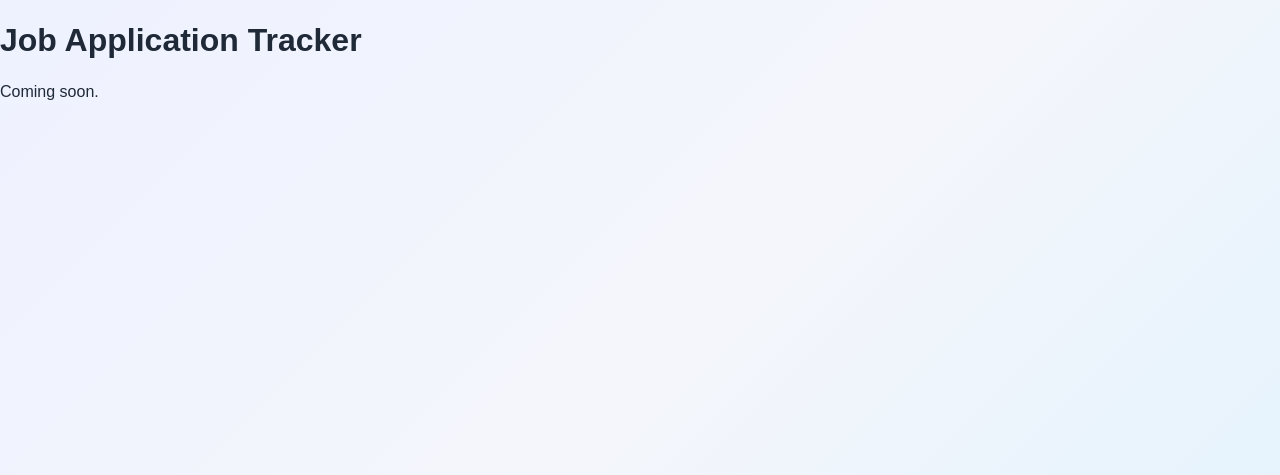
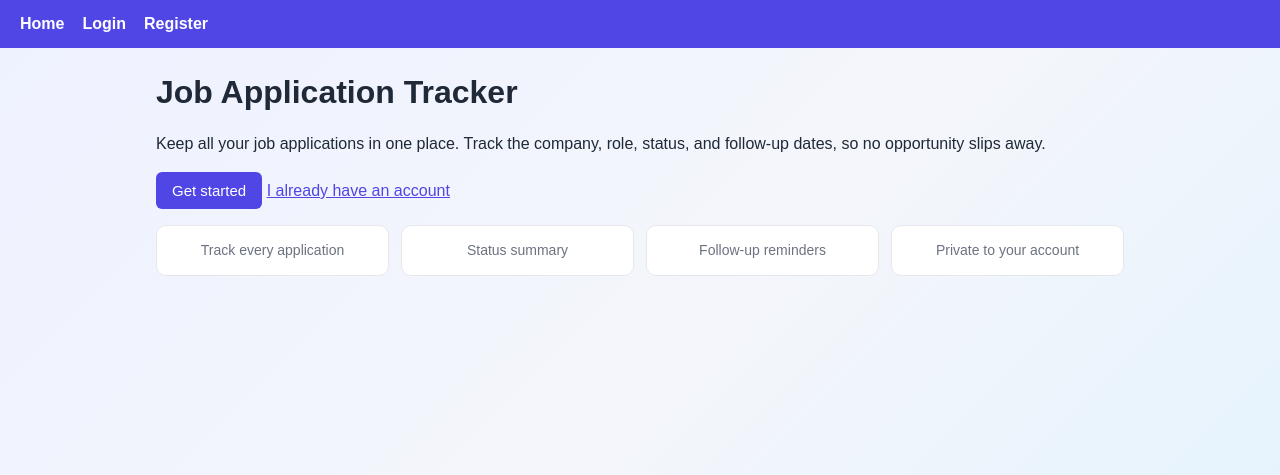
Before and after one commit to bunny999408/job-tracker, a Flask app: page / in a window 1280 px wide. Shown: the top 475 px of the page. Run offline with Flask 3, Linux system fonts and the light colour scheme.

Commit message:
Improve home page

```diff
--- a/templates/index.html
+++ b/templates/index.html
@@ -1,12 +1,22 @@
-<!DOCTYPE html>
-<html>
-<head>
-  <meta name="viewport" content="width=device-width, initial-scale=1">
-  <title>Job Tracker</title>
-  <link rel="stylesheet" href="{{ url_for('static', filename='style.css') }}">
-</head>
-<body>
-  <h1>Job Application Tracker</h1>
-  <p>Coming soon.</p>
-</body>
-</html>
+{% extends "base.html" %}
+
+{% block content %}
+<h1>Job Application Tracker</h1>
+<p>Keep all your job applications in one place. Track the company, role, status, and follow-up dates, so no opportunity slips away.</p>
+
+{% if current_user.is_authenticated %}
+  <p><a href="{{ url_for('dashboard') }}"><button type="button">Go to dashboard</button></a></p>
+{% else %}
+  <p>
+    <a href="{{ url_for('register') }}"><button type="button">Get started</button></a>
+    <a href="{{ url_for('login') }}">I already have an account</a>
+  </p>
+{% endif %}
+
+<div class="cards">
+  <div class="card"><div class="label">Track every application</div></div>
+  <div class="card"><div class="label">Status summary</div></div>
+  <div class="card"><div class="label">Follow-up reminders</div></div>
+  <div class="card"><div class="label">Private to your account</div></div>
+</div>
+{% endblock %}
```
